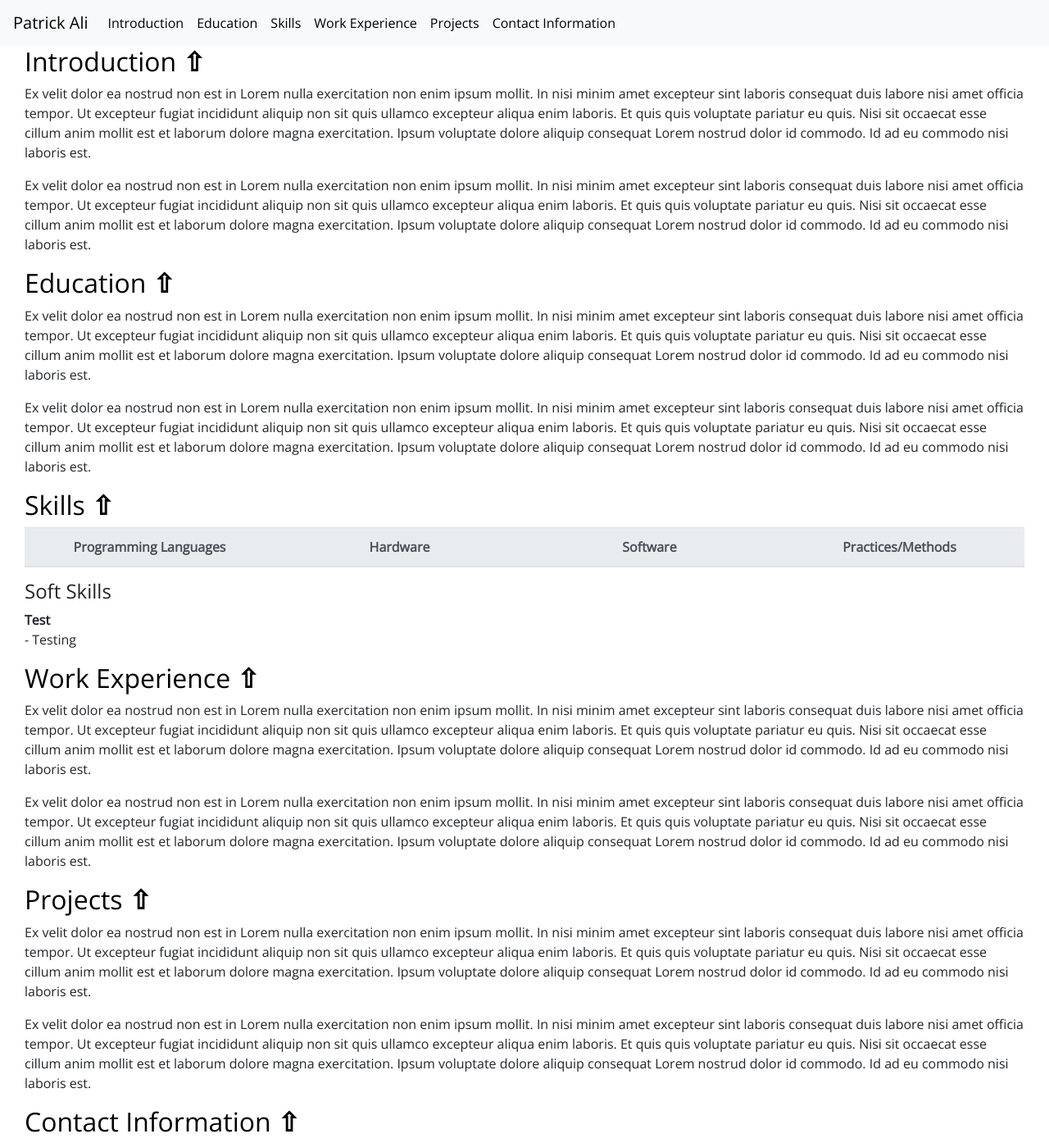
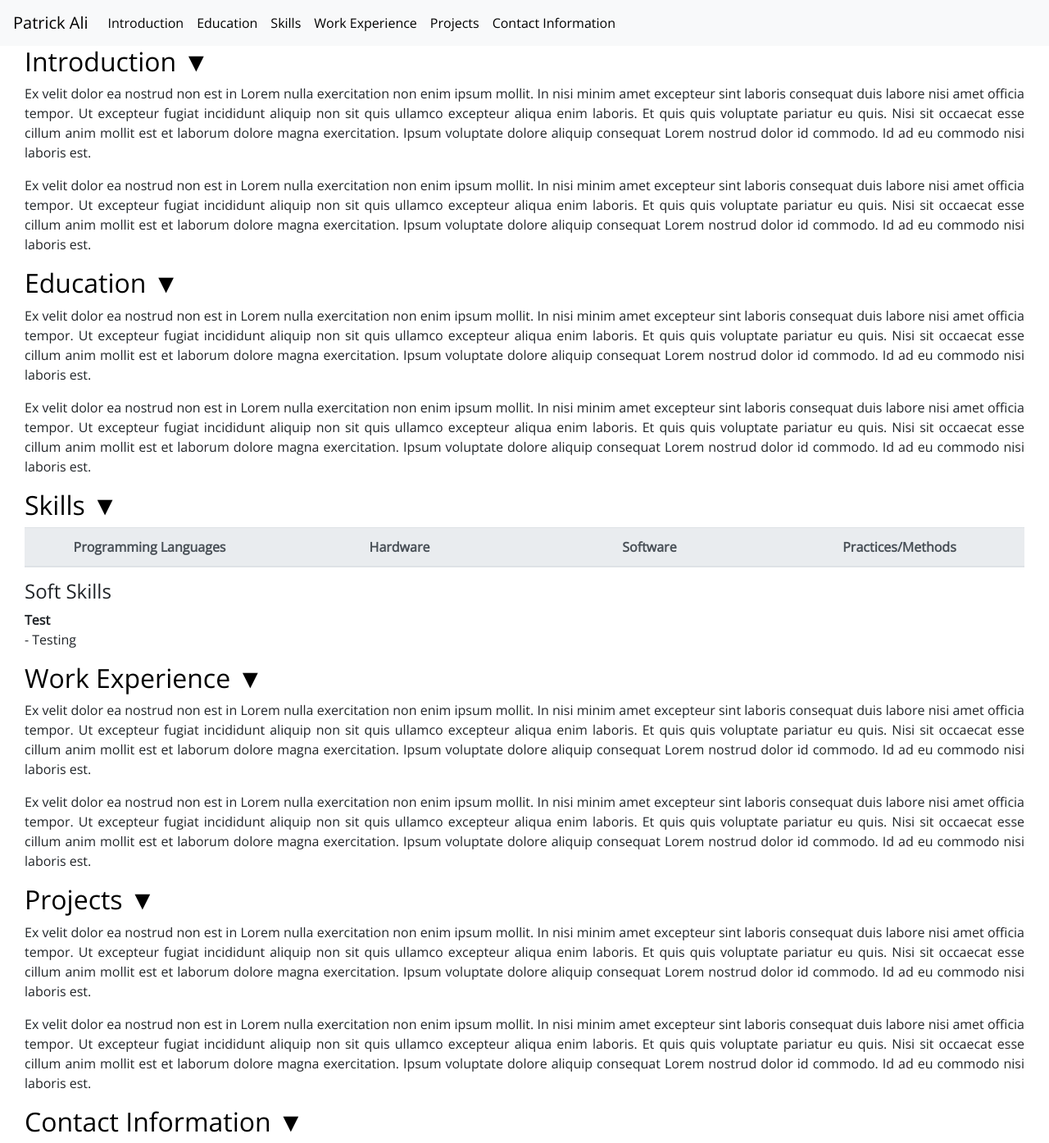
Before and after one commit to Patrick-Ali/PersonalWebsite, a plain HTML site: page templates/index.html in a window 1280 px wide. Shown: the top 1394 px of the page at 82% size. Drawn offline with nearby package versions, Linux system fonts and the light colour scheme.

Commit message:
Fixing PDF

```diff
--- a/templates/index.html
+++ b/templates/index.html
@@ -25,6 +25,10 @@
         .test1 {
             padding-top: 50px;
             /*padding-bottom: 40px*/
+        }
+
+        p{
+            text-align: justify;
         }
 
         /* h1, h2, h3, h4 {
@@ -104,7 +108,7 @@
                 <div id="introduction" class="col pt-5 multi-sel">
                     <a data-toggle="collapse" data-target="#collapseOne" href="#collapseOne" id="One"
                         onclick="changeArrow(this.id)">
-                        <h2>Introduction <span id="arr-One" style="font-weight: bold;">&#8679;</span></h2>
+                        <h2>Introduction <span id="arr-One" style="font-weight: bold;">&#9660;</span></h2>
                     </a>
                     <!--<button type="button" class="btn btn-primary" data-toggle="collapse" data-target="#demo">Simple collapsible</button>-->
                     <div id="collapseOne" class="collapse show" style="transition: all 0.6s ease 0s;">
@@ -133,7 +137,7 @@
                 <div id="education" class="col multi-sel">
                     <a data-toggle="collapse" data-target="#collapseTwo" href="#collapseTwo" id="Two"
                         onclick="changeArrow(this.id)">
-                        <h2>Education <span id="arr-Two" style="font-weight: bold;">&#8679;</span> </h2>
+                        <h2>Education <span id="arr-Two" style="font-weight: bold;">&#9660;</span> </h2>
                     </a>
                     <div id="collapseTwo" class="collapse show" style="transition: all 0.6s ease 0s;">
                         <p>Ex velit dolor ea nostrud non est in Lorem nulla exercitation non enim ipsum mollit.
@@ -161,7 +165,7 @@
                 <div id="skills" class="col multi-sel">
                     <a data-toggle="collapse" data-target="#collapseThree" href="#collapseThree" id="Three"
                         onclick="changeArrow(this.id)">
-                        <h2>Skills <span id="arr-Three" style="font-weight: bold;">&#8679;</span></h2>
+                        <h2>Skills <span id="arr-Three" style="font-weight: bold;">&#9660;</span></h2>
                     </a>
                     <div id="collapseThree" class="collapse show" style="transition: all 0.6s ease 0s;">
                         <div class="table-responsive">
@@ -190,7 +194,7 @@
                 <div id="work-exp" class="col multi-sel">
                     <a data-toggle="collapse" data-target="#collapseFour" href="#collapseFour" id="Four"
                         onclick="changeArrow(this.id)">
-                        <h2>Work Experience <span id="arr-Four" style="font-weight: bold;">&#8679;</span></h2>
+                        <h2>Work Experience <span id="arr-Four" style="font-weight: bold;">&#9660;</span></h2>
                     </a>
                     <div id="collapseFour" class="collapse show" style="transition: all 0.6s ease 0s;">
                         <p>Ex velit dolor ea nostrud non est in Lorem nulla exercitation non enim ipsum mollit.
@@ -218,7 +222,7 @@
                 <div id="projects" class="col">
                     <a data-toggle="collapse" data-target="#collapseFive" href="#collapseFive" id="Five"
                         onclick="changeArrow(this.id)">
-                        <h2>Projects <span id="arr-Five" style="font-weight: bold;">&#8679;</span></h2>
+                        <h2>Projects <span id="arr-Five" style="font-weight: bold;">&#9660;</span></h2>
                     </a>
                     <div id="collapseFive" class="collapse show" style="transition: all 0.6s ease 0s;">
                         <p>Ex velit dolor ea nostrud non est in Lorem nulla exercitation non enim ipsum mollit.
@@ -246,7 +250,7 @@
                 <div id="contact-info" class="col">
                     <a data-toggle="collapse" data-target="#collapseSix" href="#collapseSix" id="Six"
                         onclick="changeArrow(this.id)">
-                        <h2>Contact Information <span id="arr-Six" style="font-weight: bold;">&#8679;</span></h2>
+                        <h2>Contact Information <span id="arr-Six" style="font-weight: bold;">&#9660;</span></h2>
                     </a>
                     <div id="collapseSix" class="collapse show" style="transition: all 0.6s ease 0s;">
                         <!--Facebook-->
@@ -318,7 +322,7 @@
                     </div>
                 </div>
 
-                <h2 style='display: none;'>Print CV</h2>
+                <h2 id="print-title" style='display: none;'>Print CV</h2>
             </div>
         </div>
     </div>
@@ -410,10 +414,10 @@
         //console.log(document.getElementById("collapse"+clicked_id).className)
         if (document.getElementById("collapse" + clicked_id).className == "collapse show") {
             //console.log("It has collapsed")
-            document.getElementById("arr-" + clicked_id).innerHTML = "&#8681;"
+            document.getElementById("arr-" + clicked_id).innerHTML = "&#9650;"//"&#8681;"
         }
         else {
-            document.getElementById("arr-" + clicked_id).innerHTML = "&#8679;"
+            document.getElementById("arr-" + clicked_id).innerHTML = "&#9660;"//"&#8679;"
         }
     }
 
@@ -459,6 +463,9 @@
         source = $('#source-html-t')[0];
         console.log(source)
 
+        $("span").remove();
+        $("#print-title").remove();
+        $("#contact-info").remove();
         // we support special element handlers. Register them with jQuery-style
         // ID selector for either ID or node name. ("#iAmID", "div", "span" etc.)
         // There is no support for any other type of selectors
@@ -490,8 +497,11 @@
                 // dispose: object with X, Y of the last line add to the PDF
                 //          this allow the insertion of new lines after html
                 pdf.save('Patrick-Ali-CV.pdf');
+
             }, margins
+
         );
+        location.reload();
     }
 </script>
 
```
